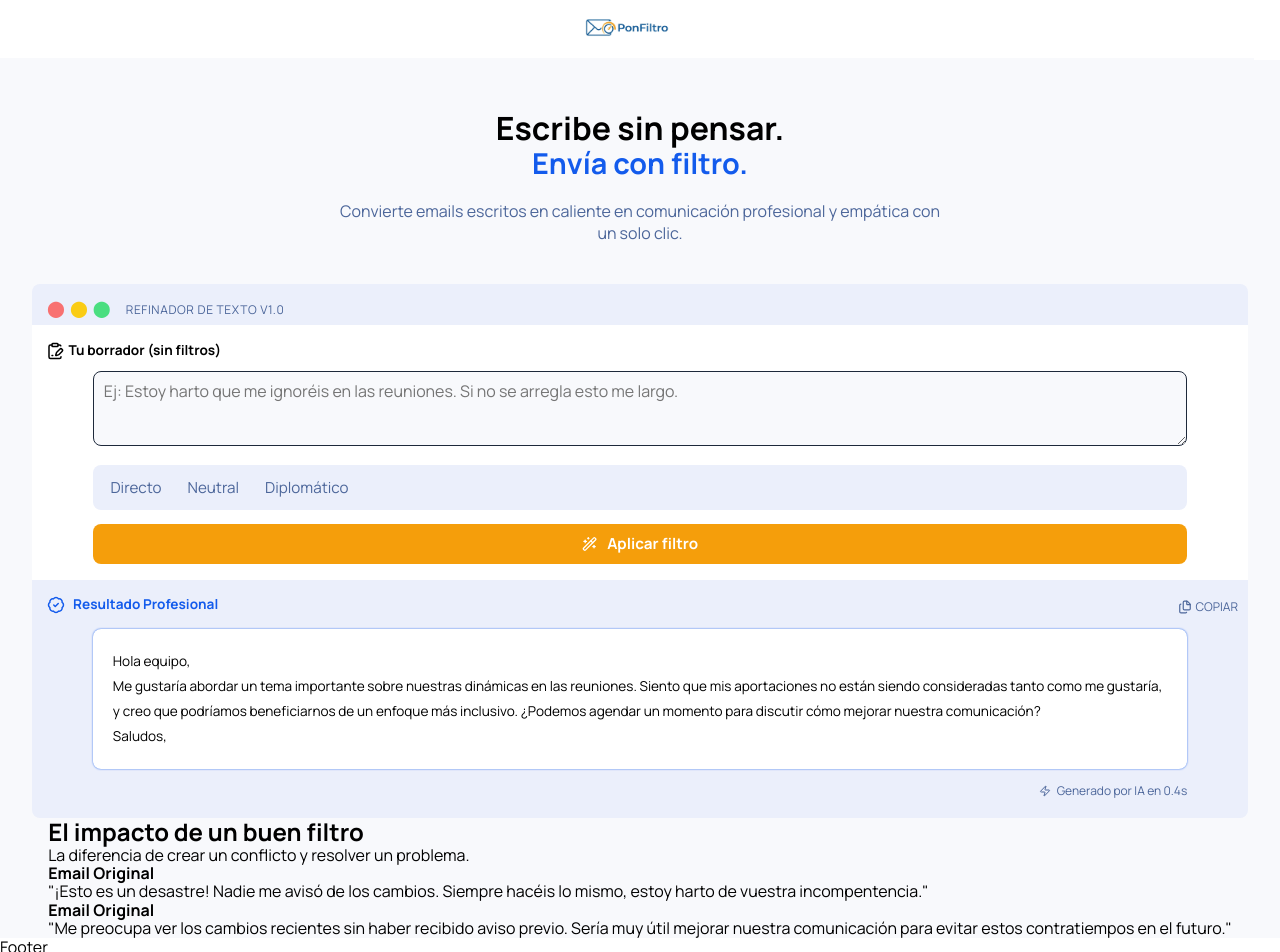
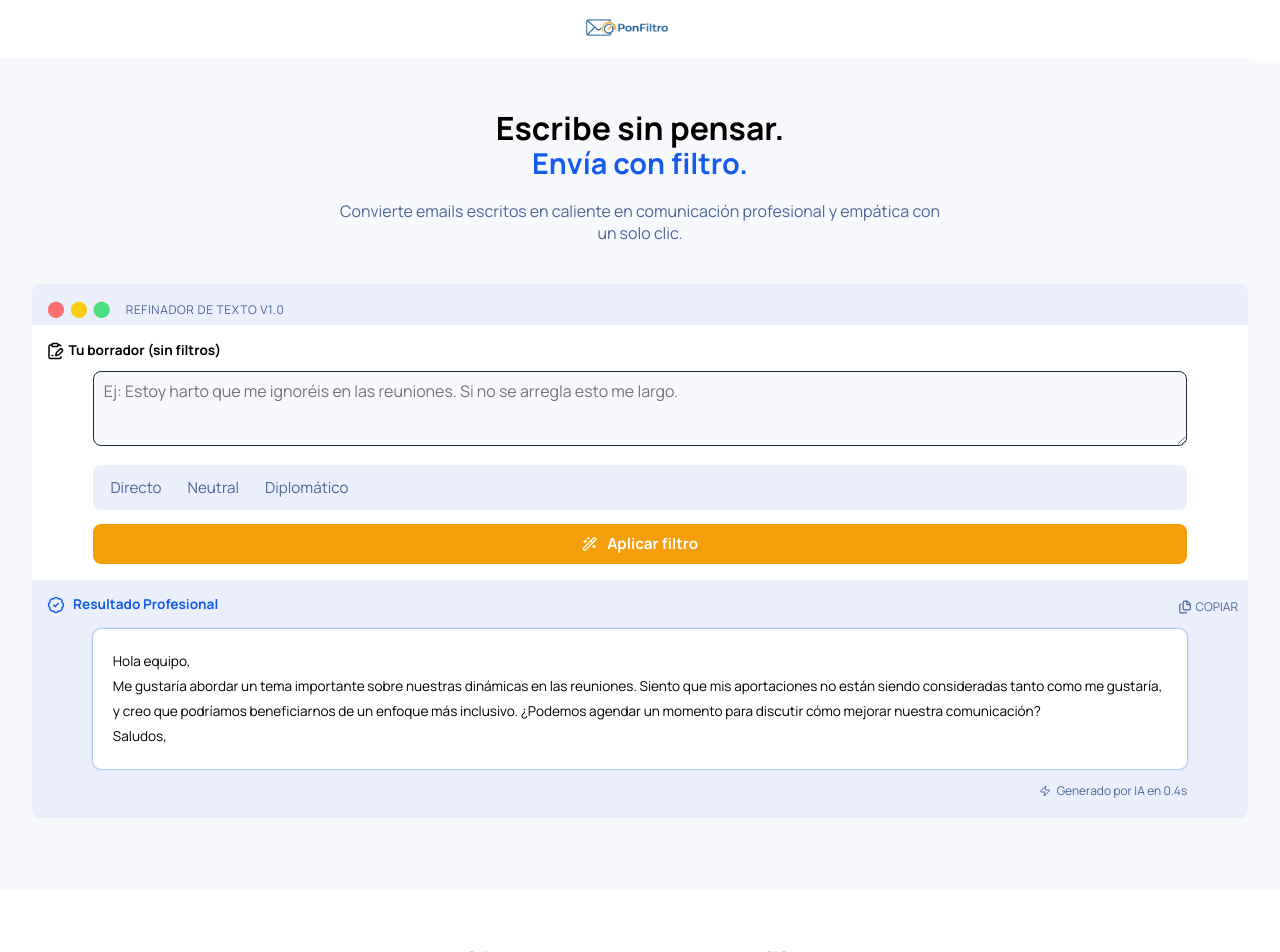
Before and after one commit to carlos-morata/ponFiltro, a React (Vite) app: page / in a window 1280 px wide. Shown: the top 952 px of the page. Built offline with nearby package versions, Linux system fonts and the light colour scheme.

Commit message:
add/styles-Title&p-ImpactSection

```diff
--- a/src/styles/components/_FilterToolSection.scss
+++ b/src/styles/components/_FilterToolSection.scss
@@ -8,7 +8,7 @@
     box-sizing: variables.$border-box;
     background-color: #ebeffb;
     border-radius: variables.$border-radius;
-    margin-top: 2.5rem;
+    margin: 2.5rem 0rem 4.5rem 0rem;
 
     .checkbox-container {
         margin: 15px 0px 0px 15px;
--- a/src/styles/components/_ImpactSection.scss
+++ b/src/styles/components/_ImpactSection.scss
@@ -0,0 +1,23 @@
+@use "../utils/variables.scss" as variables;
+@use '../utils/mixins.scss' as mixins;
+
+
+.impact-section {
+    width: 100%;
+    box-sizing: variables.$border-box;
+    background-color: variables.$white;
+    text-align: center;
+
+    .title-impact {
+        font-size: variables.$second-title;
+        margin-top: 3.5rem;
+    }
+
+    .title-impact + p {
+        width: 90%;
+        margin: 0 auto;
+        margin-top: 0.75rem;
+        font-size: 0.85rem;
+        color: variables.$text-second;
+    }
+}
--- a/src/styles/styles.scss
+++ b/src/styles/styles.scss
@@ -5,3 +5,4 @@
 @use './components/Main';
 @use './components/HeroSection';
 @use './components/FilterToolSection';
+@use './components/ImpactSection';
```
